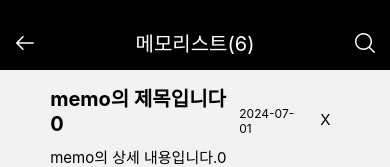
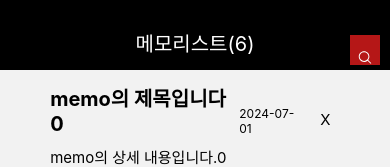
Before and after one commit to codemodel6/mobileMemo, a React Native app: screen / in a window 390 px wide. Shown: the top 167 px of the page. Built offline with nearby package versions, Linux system fonts and the light colour scheme.

Commit message:
feat : 페이지에 따라 버튼 보여주는 기능 제작 완

```diff
--- a/app/components/organism/TheHeader.tsx
+++ b/app/components/organism/TheHeader.tsx
@@ -3,7 +3,11 @@ import {StyleSheet, Text, TouchableOpacity, View} from 'react-native';
 import {globalDisplay} from '../../assets/styles/global/globalDisplay';
 import {useSelector} from 'react-redux';
 import {RootState} from '../../redux/store';
-import {NavigationProp, useNavigation} from '@react-navigation/native';
+import {
+  NavigationProp,
+  useNavigation,
+  useRoute,
+} from '@react-navigation/native';
 import {RootStackParamList} from '../../navigation/type';
 import BackArrowIcon from '../../assets/svgIcon/BackArrowIcon';
 import SearchIcon from '../../assets/svgIcon/SearchIcon';
@@ -13,9 +17,13 @@ const TheHeader = () => {
   const serverMemoListData = useSelector(
     (state: RootState) => state.memoReducer,
   );
-
+  const route = useRoute();
   const memoListDataLength = serverMemoListData.reduxMemoListData.length; // reduxMemoListData 배열의 길이
   const navigation = useNavigation<NavigationProp<RootStackParamList>>(); // 화면 이동 navigation
+
+  // 현재 페이지의 이름을 확인
+  const isMemoListPage = route.name === 'MemoListPage';
+  const isMemoForm = route.name === 'MemoForm';
 
   /** - - - - - - - - - - - - - - - - - - - - - - - - - - - - - - - - - - - - - - - - - - -
   - 함수 기능 : 메모리스트에 메모 추가를 위해 메모 추가 페이지로 이동
@@ -25,44 +33,64 @@ const TheHeader = () => {
   };
   return (
     <View style={styles.headerWrapper}>
+      {isMemoForm && (
         <TouchableOpacity
           style={styles.headerBackButton}
           onPress={handleNavigate}>
           <BackArrowIcon width={24} height={24} />
         </TouchableOpacity>
+      )}
       <Text style={styles.headerTitle}>메모리스트({memoListDataLength})</Text>
+      {isMemoListPage && (
         <TouchableOpacity style={styles.headerSearchButton}>
-        <SearchIcon width={24} height={24} />
+          <View style={styles.svgWrapper}>
+            <SearchIcon width={20} height={20} />
+          </View>
         </TouchableOpacity>
+      )}
     </View>
   );
 };
 
 const styles = StyleSheet.create({
   headerWrapper: {
-    ...globalDisplay.betweenRow,
+    ...globalDisplay.centerRow,
     height: 70,
     backgroundColor: '#000000',
     paddingHorizontal: 10,
     paddingTop: 15, // 상태바 고려 설정
   },
   headerBackButton: {
-    ...globalDisplay.centerColumn,
-    // backgroundColor: '#ffffff',
+    // ...globalDisplay.centerColumn,
+    // top: 10,
+    position: 'absolute',
+    left: 10,
+    top: '50%',
+    backgroundColor: '#b51717',
     width: 30,
     height: 30,
-    borderRadius: 15,
   },
   headerTitle: {
     fontSize: 20,
     color: '#ffffff',
   },
   headerSearchButton: {
-    ...globalDisplay.centerColumn,
-    // backgroundColor: '#ffffff',
+    // ...globalDisplay.centerColumn,
+    position: 'absolute',
+    right: 10,
+    paddingTop: 15,
+    top: '50%',
+    backgroundColor: '#b51717',
     width: 30,
     height: 30,
-    borderRadius: 15,
+    justifyContent: 'center', // 세로 중앙 정렬
+    alignItems: 'center', // 가로 중앙 정렬
+  },
+  svgWrapper: {
+    width: '100%',
+    height: '100%',
+    justifyContent: 'center',
+    alignItems: 'center',
   },
 });
 
```
Lines whose indentation alone changed are shown as unchanged.
